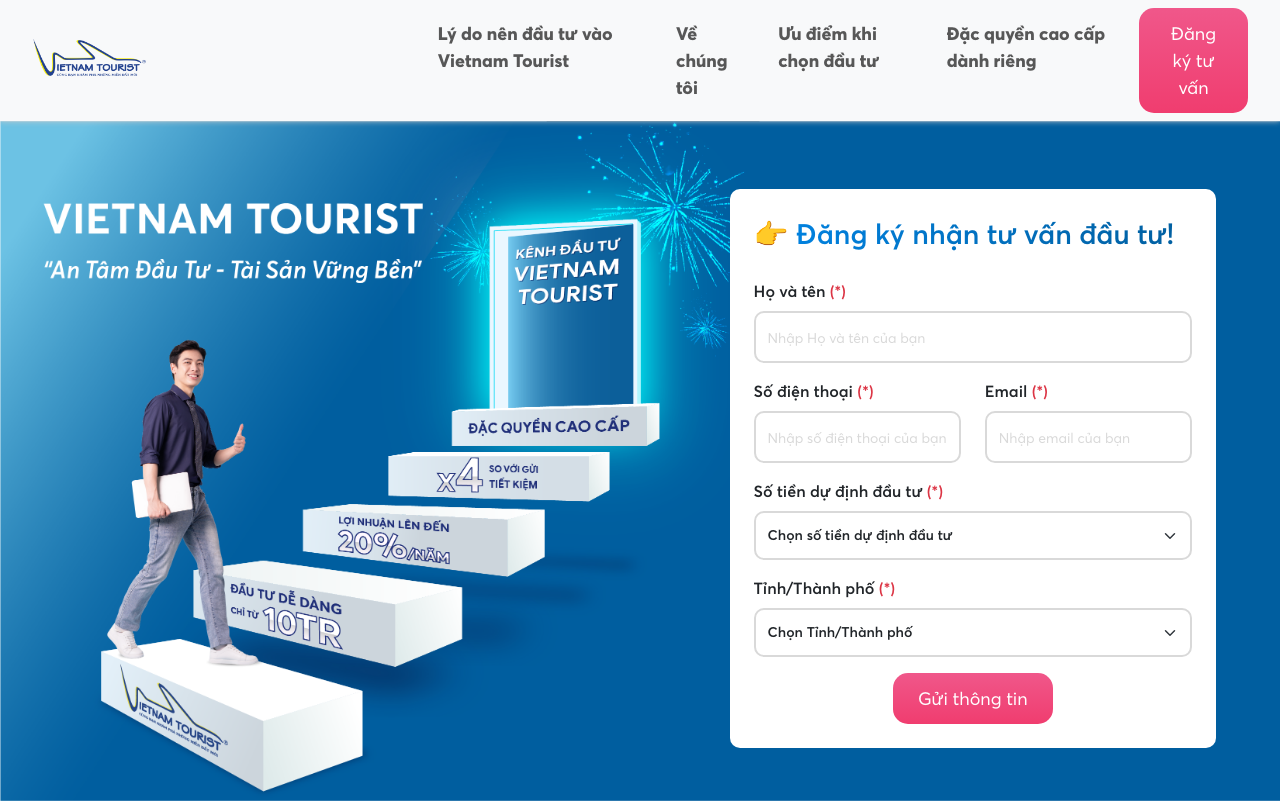
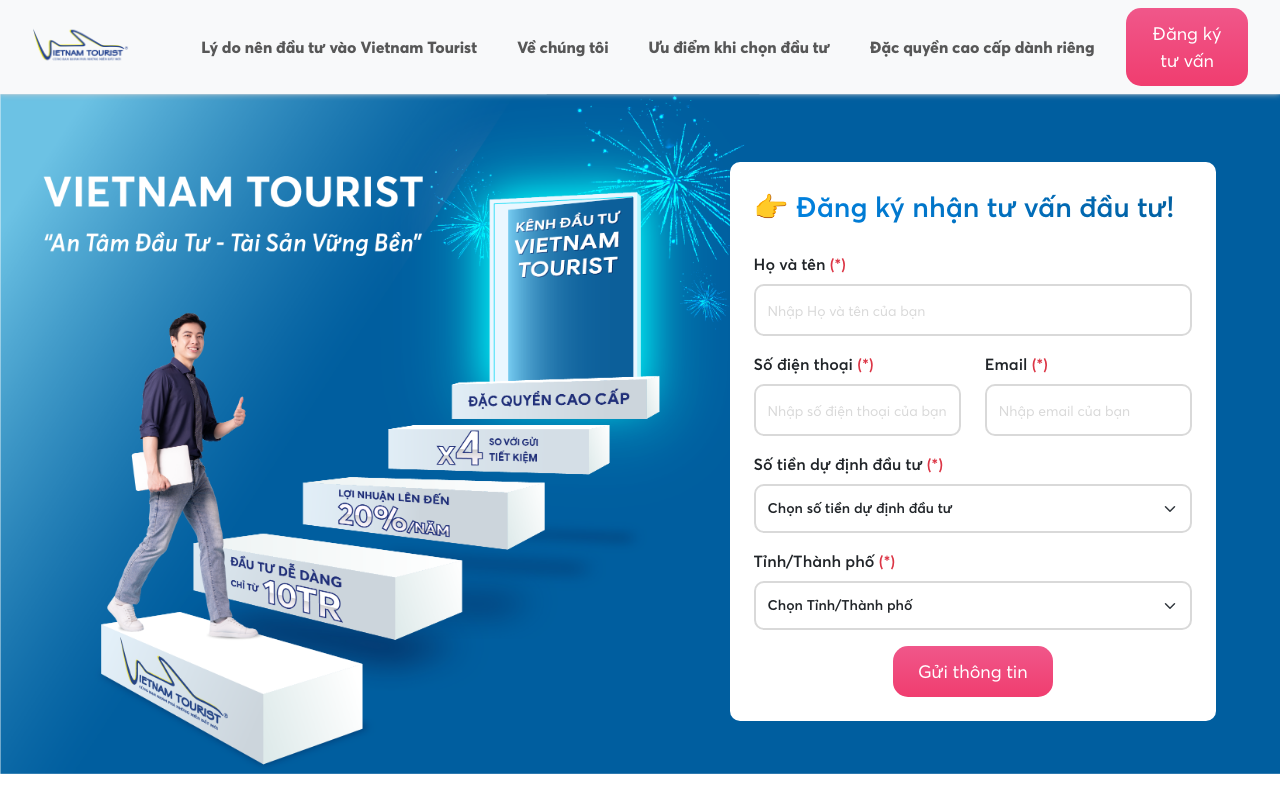
Before and after one commit to TanPhuong/landingpage-investor, a Vue app: page / in a window 1280 px wide. Shown: the top 803 px of the page. Built offline with nearby package versions, Linux system fonts and the light colour scheme.

Commit message:
adjust size #6

```diff
--- a/src/App.vue
+++ b/src/App.vue
@@ -39,8 +39,8 @@ export default {
     <header class="w-100 bg-light">
       <nav class="navbar navbar-expand-lg w-95" v-if="!mobileView">
         <div class="container-fluid p-0">
-          <a class="navbar-brand" href="#" style="width: 35%;">
-            <img src="./assets/images/logo-transparent-2.png" alt="Logo" class="block" style="width: 30%;">
+          <a class="navbar-brand" href="#" style="width: 8%;">
+            <img src="./assets/images/logo-transparent-2.png" alt="Logo" class="block w-100">
           </a>
 
           <div class="collapse navbar-collapse justify-content-end" id="navbarNav" style="width: 65%;">
@@ -253,6 +253,13 @@ header {
   right: 5%;
 }
 
+@media (min-width: 1024px) and  (max-width: 1920px) {
+  ul {
+    font-size: 16px !important;
+  }
+}
+
+
 @media (max-width: 1024px) {
 
   .page-btn {
```
